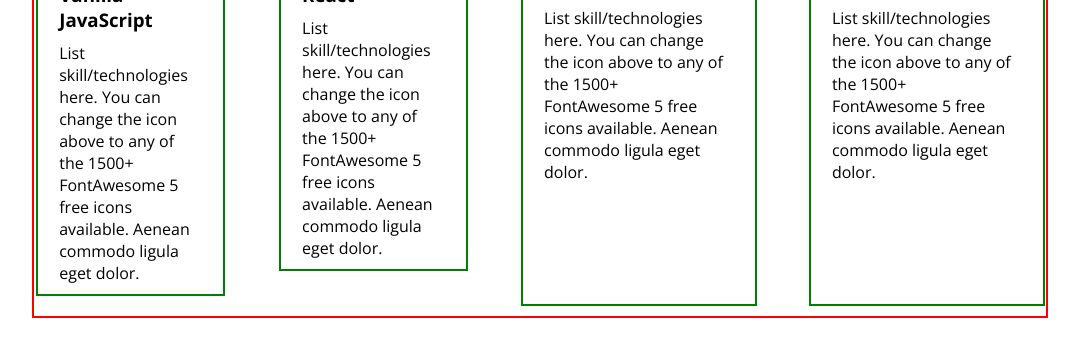
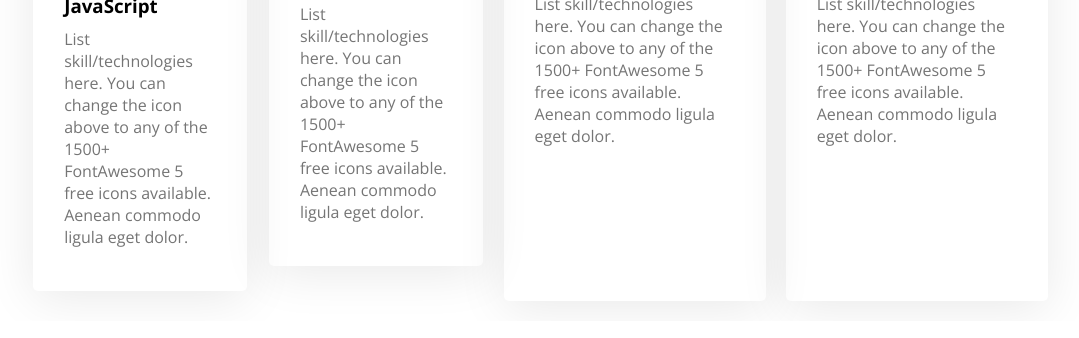
Before and after one commit to AshikMuhandis/portfolio-home, a plain HTML site: page index.html in a window 1280 px wide. Shown: the part 1312-1650 px from the top of the page, without its empty margins (100-1179 px from the left). Drawn offline with nearby package versions, Linux system fonts and the light colour scheme.

Commit message:
added skill section

```diff
--- a/index.html
+++ b/index.html
@@ -42,26 +42,26 @@
                         <div class="skill-title">
                             <img src="./images/icons/js.png" alt="">
                             <h3 class="">Vanilla JavaScript</h3>
-                            <p>List skill/technologies here. You can change the icon above to any of the 1500+ FontAwesome 5 free icons available. Aenean commodo ligula eget dolor.</p>
+                            <p class="color-dark3">List skill/technologies here. You can change the icon above to any of the 1500+ FontAwesome 5 free icons available.<br> Aenean commodo ligula eget dolor.</p>
                         </div>
                     </div>
                     <div>
                         <div class="skill-title">
                             <img src="./images/icons/react.png" alt="">
                             <h3 class="">React</h3>
-                            <p>List skill/technologies here. You can change the icon above to any of the 1500+ FontAwesome 5 free icons available. Aenean commodo ligula eget dolor.</p>
+                            <p class="color-dark3">List skill/technologies here. You can change the icon above to any of the 1500+ FontAwesome 5 free icons available.<br> Aenean commodo ligula eget dolor.</p>
                         </div>
                     </div>
                         <div class="skill-title">
                             <img src="./images/icons/nodejs.png" alt="">
                             <h3 class="">Node.Js</h3>
-                            <p>List skill/technologies here. You can change the icon above to any of the 1500+ FontAwesome 5 free icons available. Aenean commodo ligula eget dolor.</p>
+                            <p class="color-dark3">List skill/technologies here. You can change the icon above to any of the 1500+ FontAwesome 5 free icons available. <br> Aenean commodo ligula eget dolor.</p>
                         </div>
                         <div class="skill-title">
                             <img src="./images/icons/mongo.png" alt="">
                             <h3 class="">MongoDB
                             </h3>
-                            <p>List skill/technologies here. You can change the icon above to any of the 1500+ FontAwesome 5 free icons available. Aenean commodo ligula eget dolor.</p>
+                            <p class="color-dark3">List skill/technologies here. You can change the icon above to any of the 1500+ FontAwesome 5 free icons available. <br> Aenean commodo ligula eget dolor.</p>
                         </div>
                 </div>
             </div>
--- a/style.css
+++ b/style.css
@@ -109,13 +109,10 @@ font-size: 40px;
 
 .language-skill{
     display: flex;
-    border: 2px solid red;
-    gap: 50px;
-
+    gap: 20px;
 }
 
 section{
-
     margin-top: 160px;
 }
 
@@ -129,11 +126,11 @@ section{
     margin: 0 auto;
     margin-top: 20px;
     text-align: center;
-
 }
 
 .skill-title{
-    border: 2px solid green;
-    padding: 0 30px 0 20px;
-
+    margin: 0 auto;
+    border-radius: 5px;
+    padding: 0 33px 33px 30px;
+    box-shadow: 0px 7px 50px 0px rgba(0, 0, 0, 0.09) ;
 }
```
